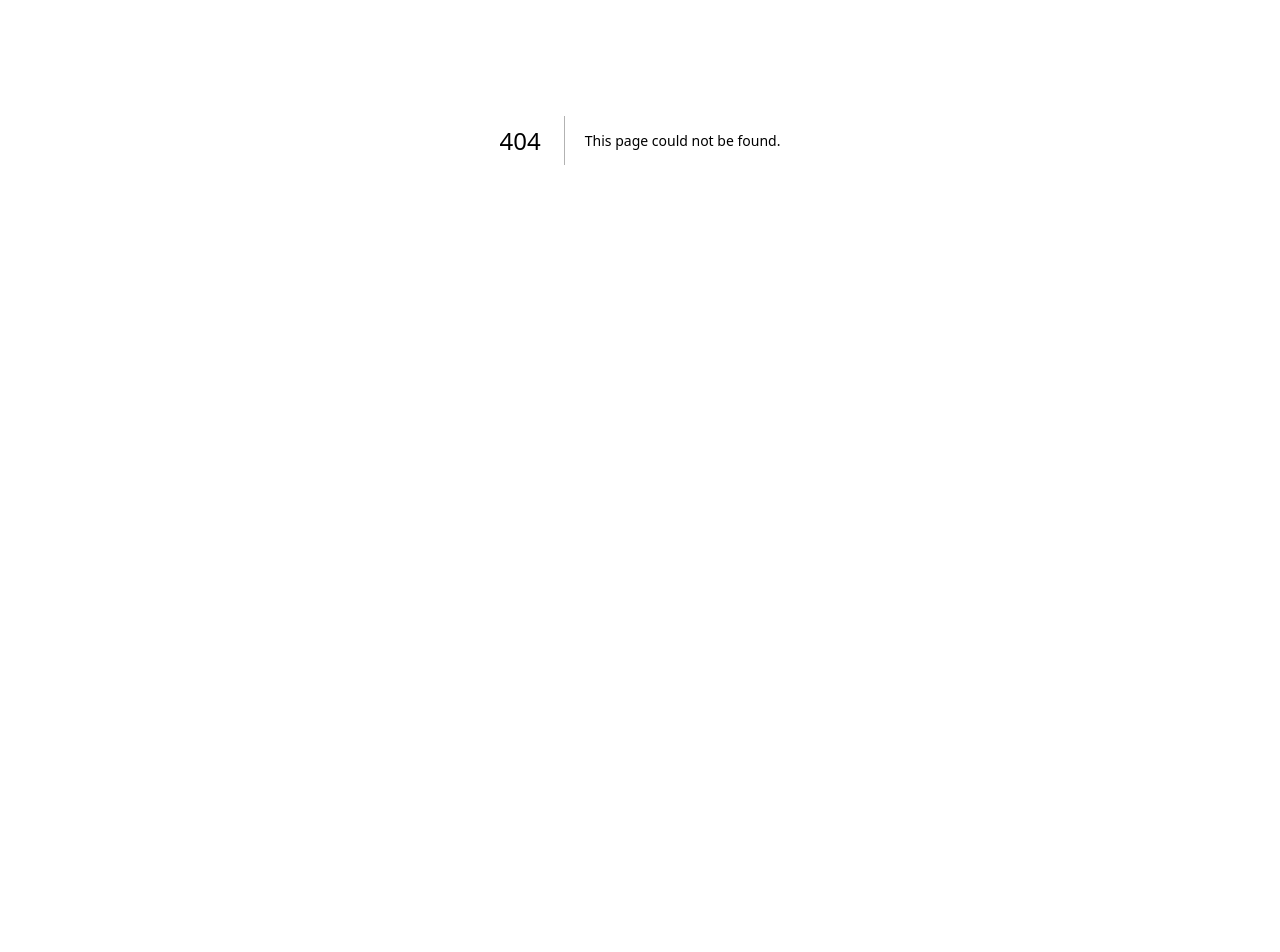
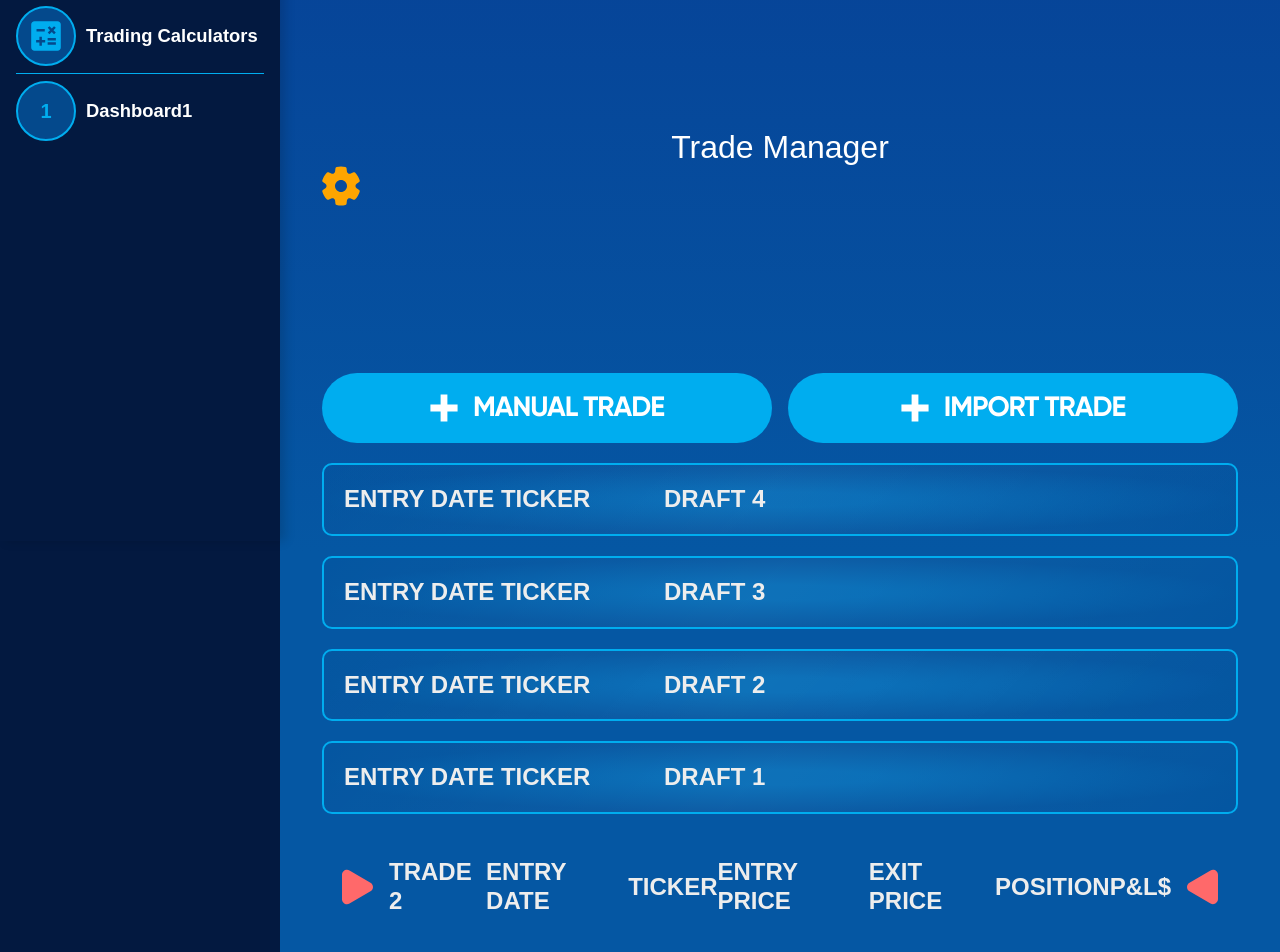
Before and after one commit to AhmadRaza1998/TradeReply-Dev-Frontend, a Next.js app: page /user/trade-manager in a window 1280 px wide. Before the commit this address had no page. Shown: the part 260-1212 px from the top of the page. Before the commit the page ends 800 px from the top, so only its background shows below. Built offline with nearby package versions, Linux system fonts and the light colour scheme.

Commit message:
fixes for trade manager

```diff
--- a/src/Components/common/Dashboard/SideBar.jsx
+++ b/src/Components/common/Dashboard/SideBar.jsx
@@ -97,19 +97,19 @@ const Sidebar = () => {
             <>
               <div className="linkList">
                 <div className="linkList">
-                  <NavLink href="/dashboard/trade-manager">
+                  <NavLink href="/user/trade-manager">
                     <span className="linktext">TM</span>{" "}
                     <span className="fulltext">Trade Manager</span>
                   </NavLink>
                 </div>
 
-                <NavLink href="/dashboard/strategy-manager">
+                <NavLink href="/user/strategy-manager">
                   <span className="linktext">SM</span>{" "}
                   <span className="fulltext">Strategy Manager</span>
                 </NavLink>
               </div>
               <div className="linkList">
-                <NavLink href="/trading-calculator">
+                <NavLink href="/user/trading-calculator">
                   <span className="linktext">
                     <CalculatorIcon />
                   </span>{" "}
@@ -117,7 +117,7 @@ const Sidebar = () => {
                 </NavLink>
               </div>
               <div className="linkList">
-                <NavLink href="/dashboard">
+                <NavLink href="/user/dashboard">
                   <span className="linktext">1</span>{" "}
                   <span className="fulltext"> Dashboard1</span>
                 </NavLink>
--- /dev/null
+++ b/src/app/user/trade-manager/page.js
@@ -0,0 +1,113 @@
+import DashboardLayout from "@/Layouts/DashboardLayout";
+import { Container } from "react-bootstrap";
+import AdminHeading from "@/Components/common/Dashboard/AdminHeading";
+import CommonHead from "@/Components/common/Dashboard/CommonHead";
+import CommonButton from "@/Components/UI/CommonButton";
+
+import {
+  PlusIcon,
+  SettingIcon,
+  SolidRedArrowIcon,
+} from "@/Components/img/svgIcons/SvgIcon";
+import useNavigate from "@/Hooks/useNavigate";
+
+const TradeManager = () => {
+  const navigate = useNavigate();
+
+  const entrylist = [
+    { title: "Entry Date Ticker", text: "Draft 4" },
+    { title: "Entry Date Ticker", text: "Draft 3" },
+    { title: "Entry Date Ticker", text: "Draft 2" },
+    { title: "Entry Date Ticker", text: "Draft 1" },
+  ];
+
+  const entrydata = [
+    {
+      tarde: "Trade 2",
+      entrydate: "Entry Date",
+      ticker: "Ticker",
+      entryprice: "Entry Price",
+      exitprice: "Exit Price",
+      position: "Position",
+      pl: "P&L$",
+    },
+    {
+      tarde: "Trade 1",
+      entrydate: "Entry Date",
+      ticker: "Ticker",
+      entryprice: "Entry Price",
+      exitprice: "Exit Price",
+      position: "Position",
+      pl: "P&L$",
+    },
+  ];
+  return (
+    <DashboardLayout>
+      <div className="trade_manager">
+        <Container>
+          <CommonHead />
+          <div className="trade_head justify-content-center py-40">
+            <AdminHeading heading="Trade Manager" className="" centered />
+            <button className="setting_btn" type="button">
+              <SettingIcon />
+            </button>
+          </div>
+          <div className="trade_manager_btns d-sm-flex">
+            <CommonButton
+              onClick={() => navigate("/dashboard/trade-builder")}
+              title="Manual Trade"
+              onlyIcon={<PlusIcon />}
+              className="w-50 mb-3 mb-sm-0 me-sm-2"
+            />
+            <CommonButton
+              onClick={() => navigate("/trade-importer")}
+              title="Import Trade"
+              onlyIcon={<PlusIcon />}
+              className="w-50 ms-sm-2"
+            />
+          </div>
+          <div className="trade_manager_entrylist">
+            {entrylist.map((item, index) => (
+              <div
+                key={index}
+                className="trade_manager_entrylist_box"
+                onClick={() => navigate("/trade-builder")}
+              >
+                <h5>{item?.title}</h5>
+                <h5>{item?.text}</h5>
+              </div>
+            ))}
+          </div>
+          <div className="trade_manager_trade_entry">
+            {entrydata.map((item, index) => (
+              <div
+                key={index}
+                className={`trade_manager_trade_entry_box Redgrandient ${index === 1 ? "greengrandient" : ""}`}
+                onClick={() => navigate("/trade-builder")}
+              >
+                <span className="solidArrow red_arrow me-3">
+                  <SolidRedArrowIcon />
+                </span>
+                <div className="d-flex trade_manager_trade_entry_box_headtext align-items-center w-100 justify-content-between">
+                  <h5>{item?.tarde}</h5>
+                  <h5>{item?.entrydate}</h5>
+                  <h5>{item?.exiddate}</h5>
+                  <h5>{item?.ticker}</h5>
+                  <h5>{item?.entryprice}</h5>
+                  <h5>{item?.exitprice}</h5>
+                  <h5>{item?.position}</h5>
+                  <h5>{item?.pl}</h5>
+                </div>
+                <span className="solidArrow red_arrow endArrow ms-3">
+                  <SolidRedArrowIcon />
+                </span>
+              </div>
+            ))}
+          </div>
+        </Container>
+      </div>
+    </DashboardLayout>
+  );
+};
+
+export default TradeManager;
```
